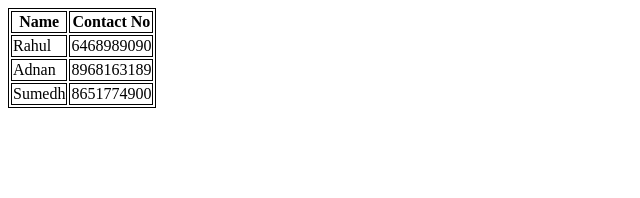
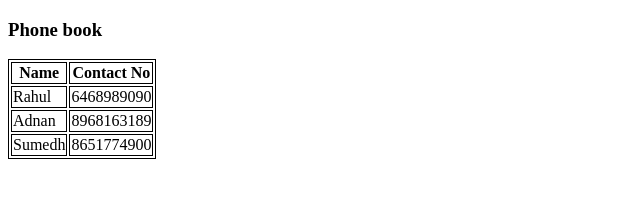
Before and after one commit to Am271/phone-book, a plain HTML site: page index.html in a window 1280 px wide. Shown: the whole page, without its empty margins (0-640 px from the left). Drawn offline with Linux system fonts and the light colour scheme.

Commit message:
Added heading to the table

```diff
--- a/index.html
+++ b/index.html
@@ -7,6 +7,7 @@
 	<link rel="stylesheet" type="text/css" href="./index.css">
 </head>
 <body>
+	<h3>Phone book</h3>
 	<table>
 		<tr>
 			<th>Name</th>
```
